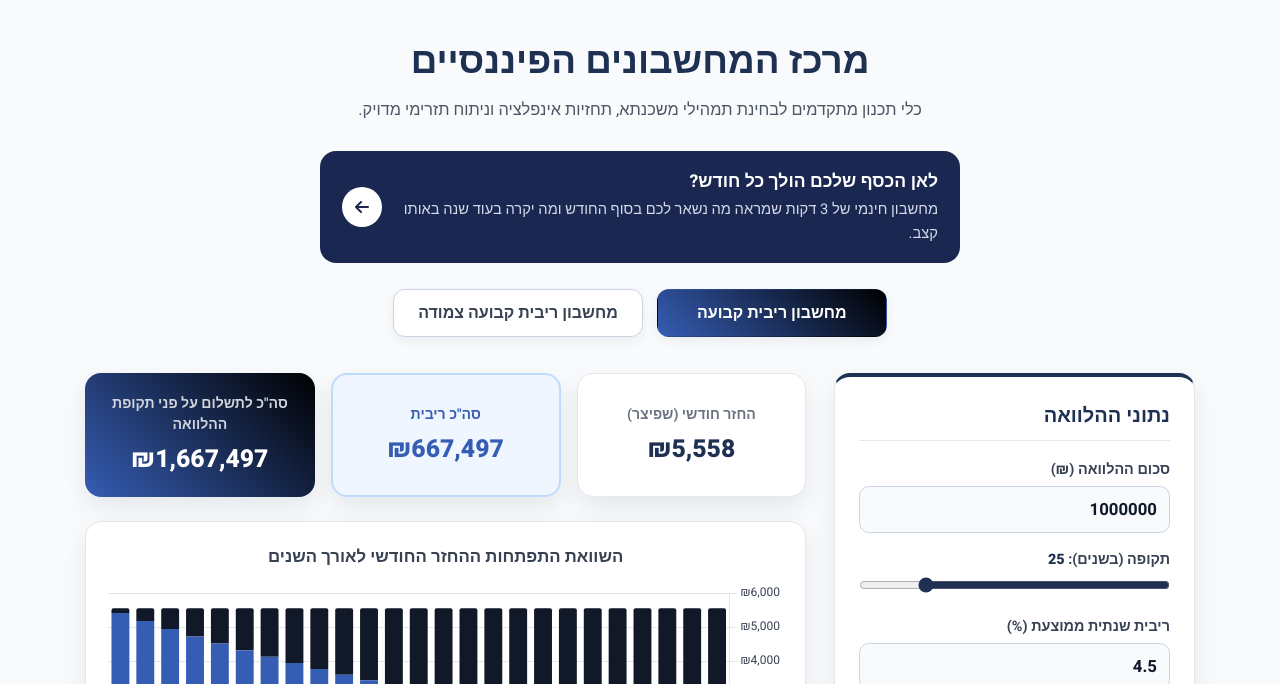
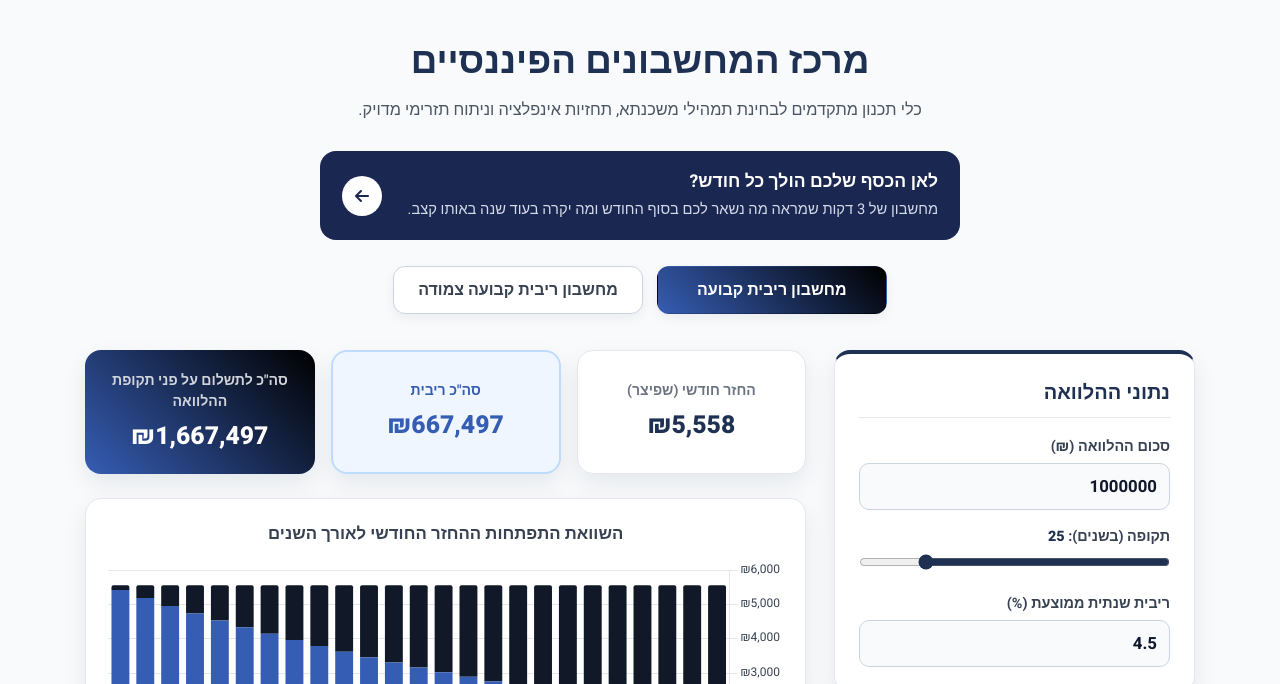
Before and after one commit to Tools-4all/mashcantal, a plain HTML site: page calculators.html in a window 1280 px wide. Shown: the part 116-800 px from the top of the page. Drawn offline with nearby package versions, Linux system fonts and the light colour scheme.

Commit message:
מחשבונים: הסרת מילה 'חינמי' מתיאור המחשבון
Co-Authored-By: Claude Haiku 4.5 <noreply@anthropic.com>

```diff
--- a/calculators.html
+++ b/calculators.html
@@ -95,7 +95,7 @@
       <a class="calc-promo" href="calculator.html">
         <span class="calc-promo-text">
           <strong>לאן הכסף שלכם הולך כל חודש?</strong>
-          <span>מחשבון חינמי של 3 דקות שמראה מה נשאר לכם בסוף החודש ומה יקרה בעוד שנה באותו קצב.</span>
+          <span>מחשבון של 3 דקות שמראה מה נשאר לכם בסוף החודש ומה יקרה בעוד שנה באותו קצב.</span>
         </span>
         <span class="calc-promo-go" aria-hidden="true"><i class="fa-solid fa-arrow-left"></i></span>
       </a>
```
